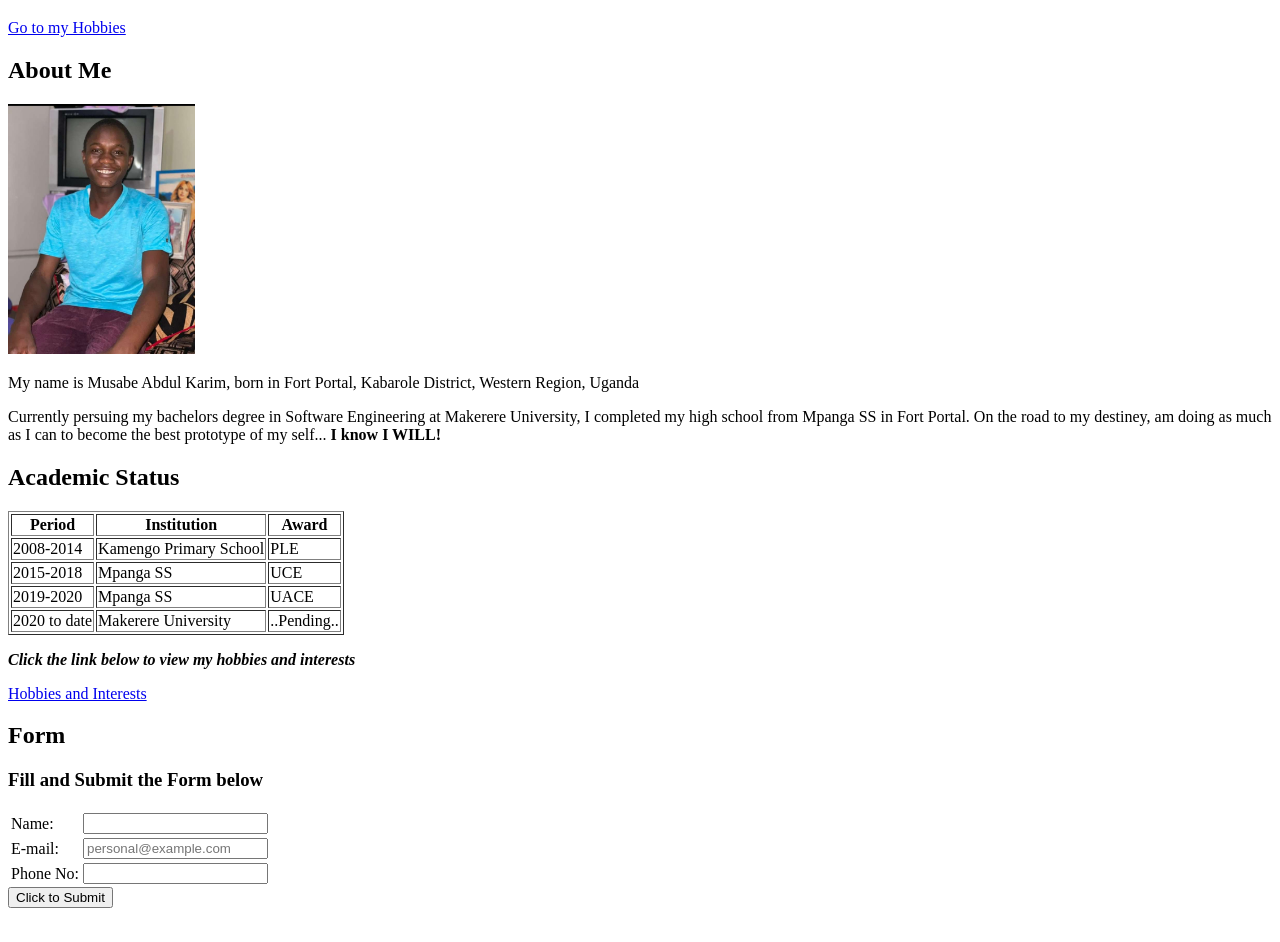
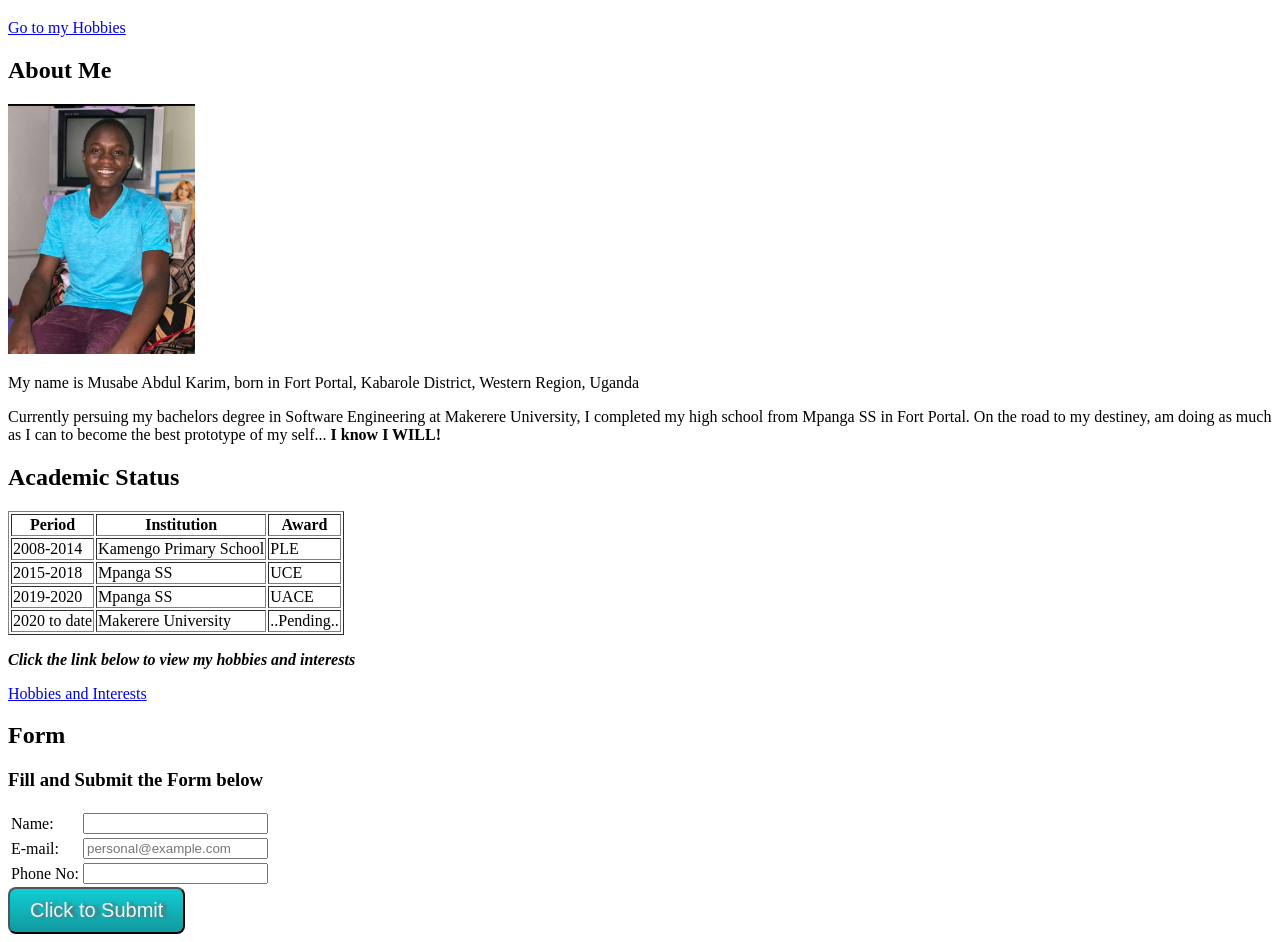
Before and after one commit to MusabeAK/karim21, a plain HTML site: page index.html in a window 1280 px wide. Shown: the part 61-1003 px from the top of the page. Before the commit the page ends 977 px from the top, so only its background shows below. Drawn offline with Linux system fonts and the light colour scheme.

Commit message:
Update index.html

```diff
--- a/index.html
+++ b/index.html
@@ -5,6 +5,7 @@
     <meta http-equiv="X-UA-Compatible" content="IE=edge" />
     <meta name="viewport" content="width=device-width, initial-scale=1.0" />
     <title>Karim's Personal Website</title>
+    <link rel="stylesheet" href="/css/MyWebsite.css" />
   </head>
   <body>
     <h1>My Personal Website</h1>
```
